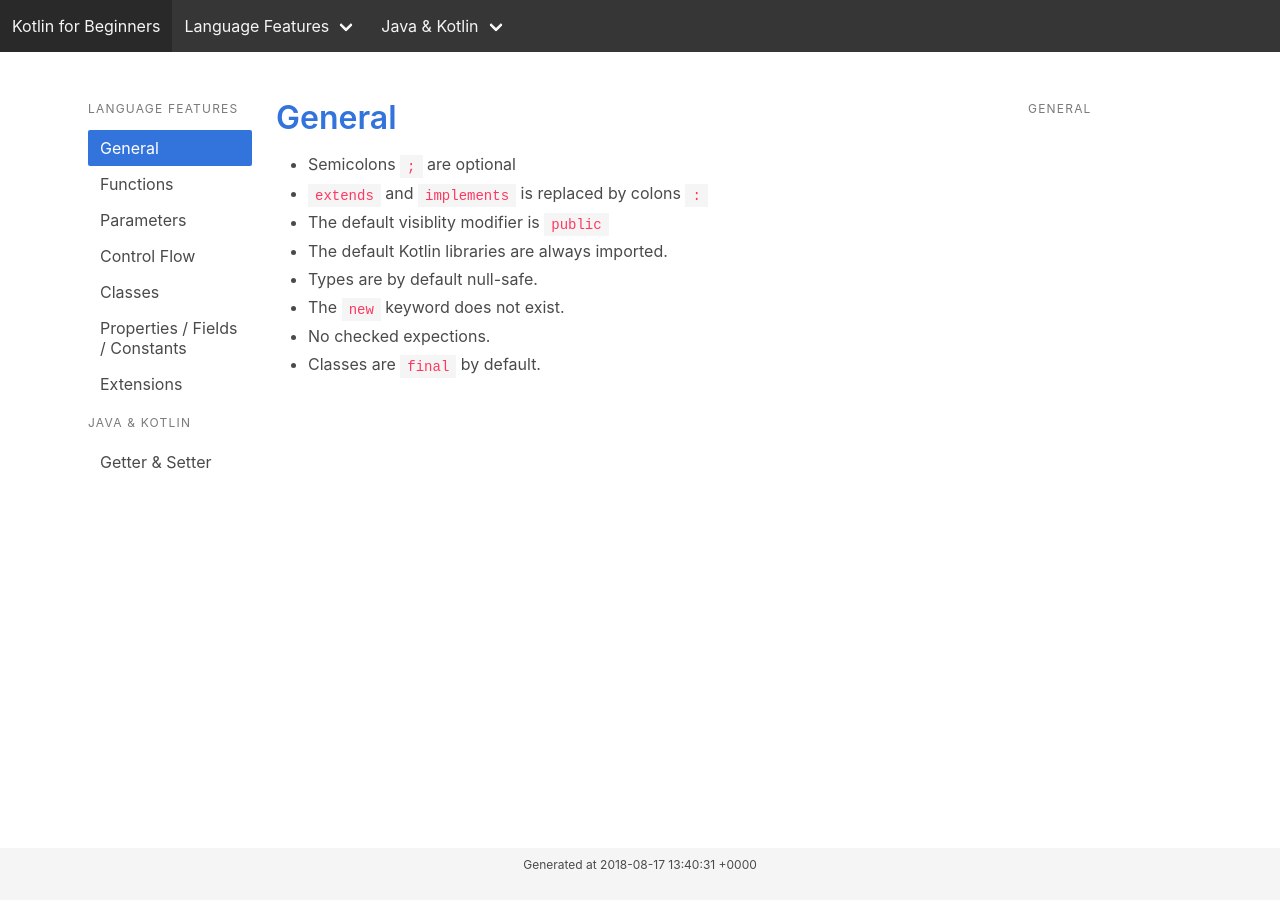
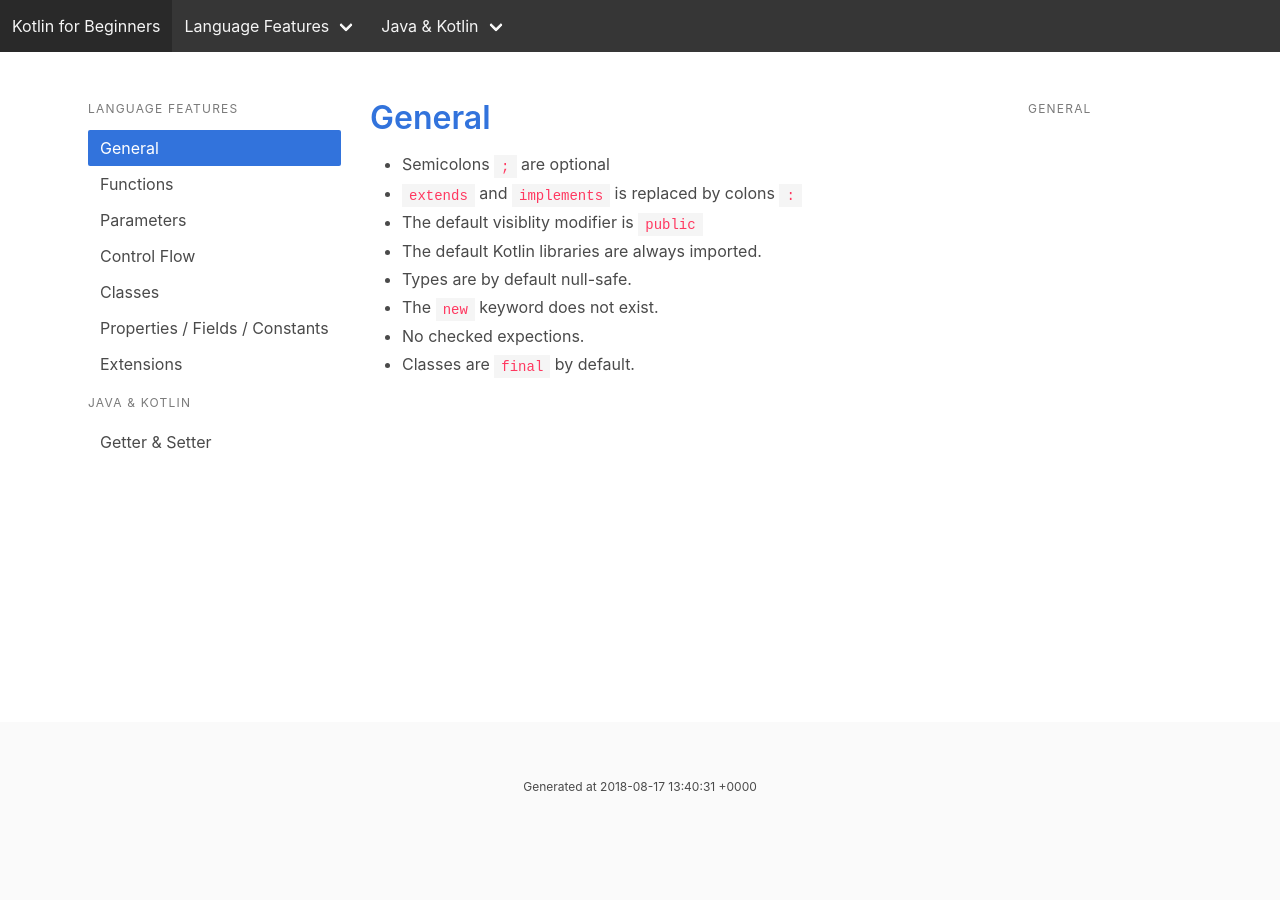
Before and after one commit to MeikelLP/kotlin-for-beginners, a Jekyll site: the page built from docs/pages/language-features/01_General.md, in a window 1280 px wide. Built offline with Jekyll 4.4.1, drawn with Linux system fonts in a browser that asks for light colours; our own code applies the rules of GitHub Pages for plain Markdown files.

Commit message:
[DEL] Fix top navbar [DEL] Bottom navbar [ADD] Footer [ADD] Fixed side menus

```diff
--- a/docs/_includes/footer.html
+++ b/docs/_includes/footer.html
@@ -1,5 +1,7 @@
-<nav class="navbar is-light is-fixed-bottom" role="navigation">
-    <span class="navbar-item is-expanded  is-block has-text-centered">
-        <p class="is-size-7">Generated at {{site.time}}</p>
-    </span>
-</nav>
+<footer class="footer">
+    <div class="container">
+        <span class="navbar-item is-expanded  is-block has-text-centered">
+            <p class="is-size-7">Generated at {{site.time}}</p>
+        </span>
+    </div>
+</footer>
--- a/docs/_includes/header.html
+++ b/docs/_includes/header.html
@@ -1,4 +1,4 @@
-<nav class="navbar is-dark is-fixed-top" role="navigation">
+<nav class="navbar is-dark" role="navigation">
     <div class="navbar-brand">
         <a class="navbar-item" href="{{site.baseurl}}/">
             Kotlin for Beginners
--- a/docs/_layouts/default.html
+++ b/docs/_layouts/default.html
@@ -1,10 +1,10 @@
 <!DOCTYPE html>
-<html lang="{{ page.lang | default: site.lang | default: " en " }}" class="has-navbar-fixed-top has-navbar-fixed-bottom">
+<html lang="{{ page.lang | default: site.lang | default: " en " }}">
 
 {%- include head.html -%}
 
 <body>
-
+    <div id="app">
         {%- include header.html -%}
             {% if layout.is_fluid%}
             <main class="container is-fluid">
@@ -22,6 +22,7 @@
         </main>
 
         {%- include footer.html -%} {%- include scripts.html -%}
+    </div>
 </body>
 
 </html>
--- a/docs/_layouts/doc.html
+++ b/docs/_layouts/doc.html
@@ -3,8 +3,8 @@
 is_fluid: true
 ---
 <div class="columns">
-    <div class="column is-2">
-        <aside class="menu">
+    <div class="column is-one-quarter-desktop is-one-third-tablet is-hidden-mobile">
+        <aside class="menu fixed">
             {% for category in site.category-list %}
                 <p class="menu-label">
                     {{category}}
@@ -27,11 +27,11 @@
             {% endfor %}
         </aside>
     </div>
-    <div class="column is-8 content">
+    <div class="column content">
         {{ content }}
     </div>
-    <div class="column is-2">
-        <aside class="menu">
+    <div class="column is-2 is-hidden-touch is-hidden-desktop-only">
+        <aside class="menu fixed">
             <p class="menu-label">
                 {{page.title}}
             </p>
--- a/docs/assets/main.sass
+++ b/docs/assets/main.sass
@@ -2,3 +2,17 @@
 ---
 
 @import "_syntax-highlight.scss"
+
+#app
+    display: flex
+    min-height: 100vh
+    flex-direction: column
+
+
+main
+    flex: 1
+
+.fixed
+    position: fixed
+    overflow-y: auto
+    max-height: 100vh
```
Lines whose indentation alone changed are shown as unchanged.
